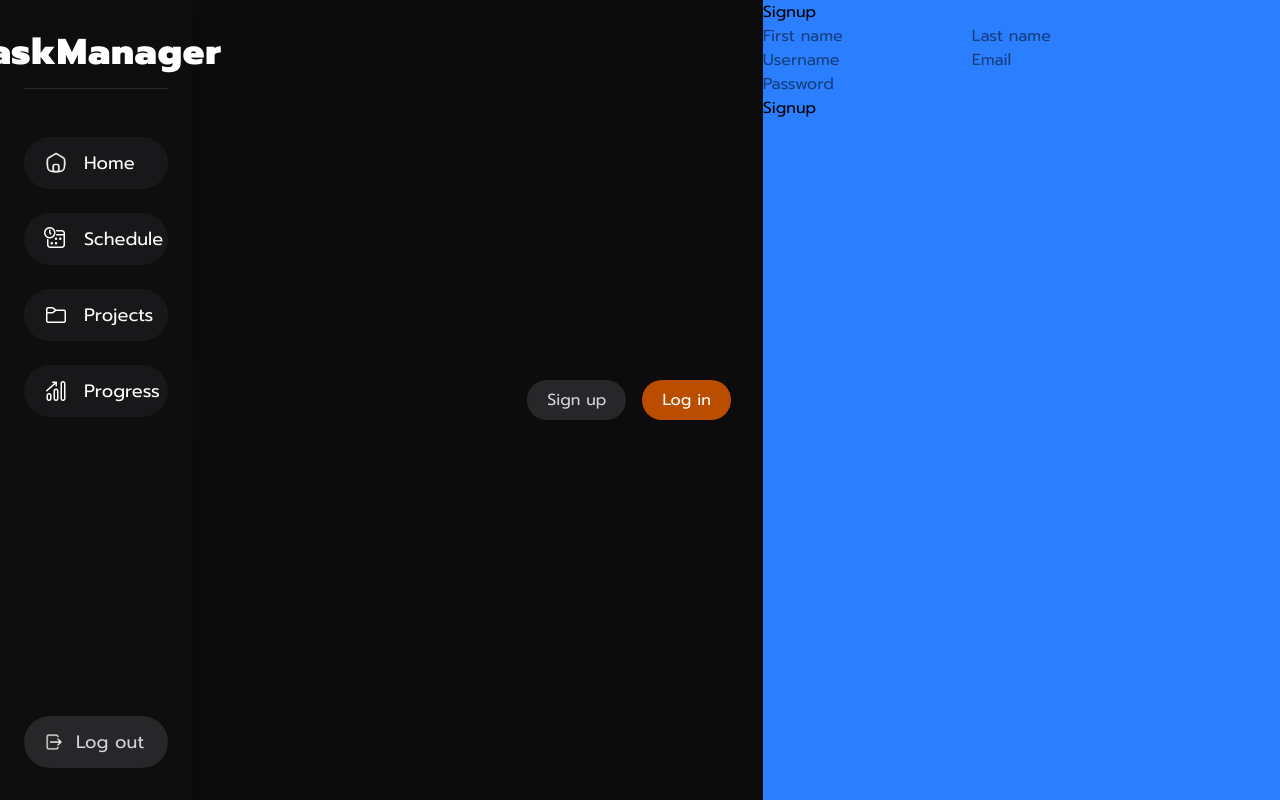
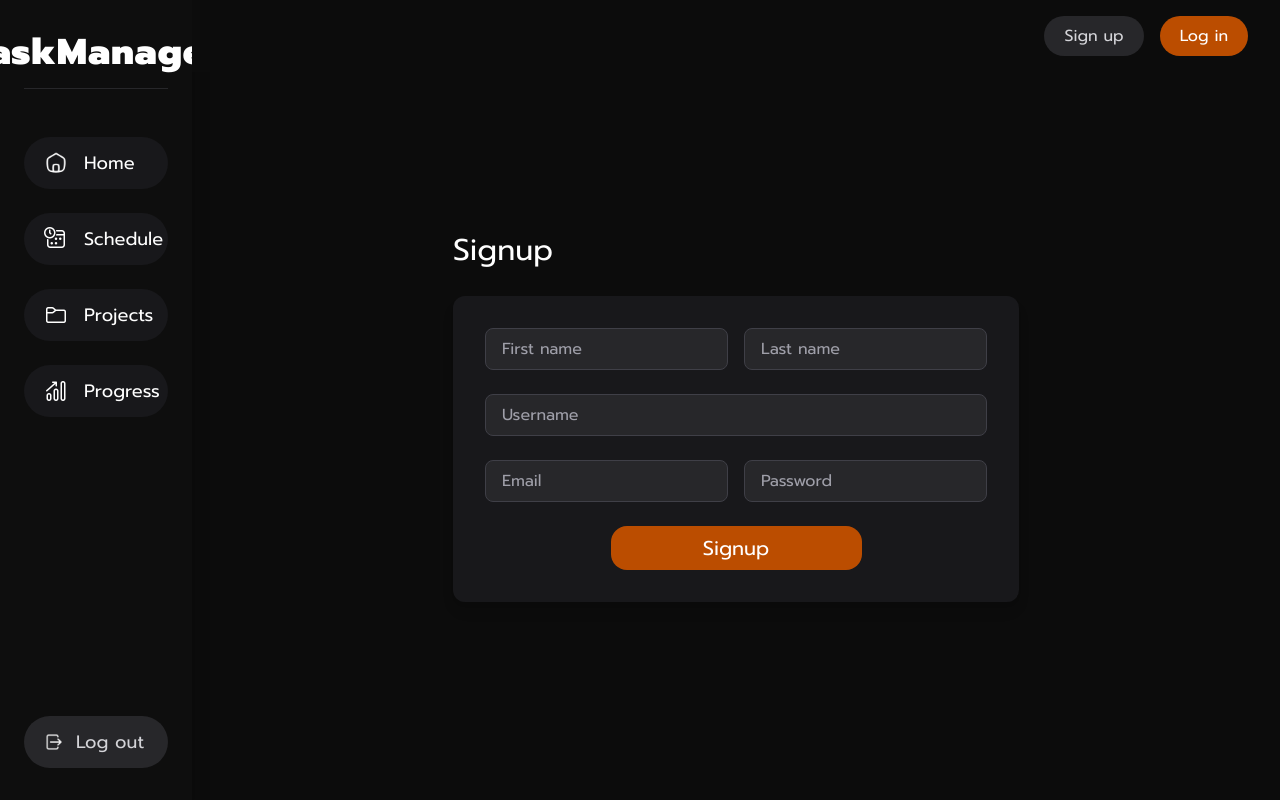
Before and after one commit to markomoev/Revealr, a React (Vite) app: page /signup in a window 1280 px wide. Built offline with nearby package versions, Linux system fonts and the light colour scheme.

Commit message:
added design to the signup page form

```diff
--- a/src/components/auth/signup/SignupContainer.tsx
+++ b/src/components/auth/signup/SignupContainer.tsx
@@ -2,10 +2,11 @@ import SignupForm from "./SignupForm"
 
 export default function SignupContainer(){
 return(
-    <div className='h-screen bg-blue-500'>
-        <p>Signup</p>
+    <div className='h-full text-white flex flex-col gap-7'>
+        <p className = 'text-3xl'>
+            Signup
+        </p>
         <SignupForm/>
-        <button>Signup</button>
     </div>
 )
 }
--- a/src/components/auth/signup/SignupForm.tsx
+++ b/src/components/auth/signup/SignupForm.tsx
@@ -1,13 +1,45 @@
-export default function SignupForm(){
-return(
-    <div>
-        <form action="">
-            <input type="text" placeholder = 'First name'/>
-            <input type="text" placeholder = 'Last name'/>
-            <input type="text" placeholder = 'Username'/>
-            <input type="text" placeholder = 'Email'/>
-            <input type="text" placeholder = 'Password'/>
-        </form>
-    </div>
-)
+export default function SignupForm() {
+    return (
+        <div className = 'flex flex-col gap-6 items-center justify-center bg-zinc-900 rounded-xl p-8 shadow-lg'>
+            <form
+                className="flex flex-col gap-6"
+                action=""
+            >
+                {/* Inputs */}
+                <div className="flex gap-4">
+                    <input
+                        type="text"
+                        placeholder="First name"
+                          className="w-full px-4 py-2 bg-zinc-800 text-white border border-zinc-700 rounded-lg focus:outline-none focus:ring-2 focus:ring-amber-700 placeholder:text-zinc-400 transition"
+                    />
+                    <input
+                        type="text"
+                        placeholder="Last name"
+                          className="w-full px-4 py-2 bg-zinc-800 text-white border border-zinc-700 rounded-lg focus:outline-none focus:ring-2 focus:ring-amber-700 placeholder:text-zinc-400 transition"
+                    />
+                </div>
+                        <input
+                            type="text"
+                            placeholder="Username"
+                            className="w-full px-4 py-2 bg-zinc-800 text-white border border-zinc-700 rounded-lg focus:outline-none focus:ring-2 focus:ring-amber-700 placeholder:text-zinc-400 transition"
+                        />
+                <div className="flex gap-4">
+                    <input
+                        type="text"
+                        placeholder="Email"
+                          className="w-full px-4 py-2 bg-zinc-800 text-white border border-zinc-700 rounded-lg focus:outline-none focus:ring-2 focus:ring-amber-700 placeholder:text-zinc-400 transition"
+                    />
+                    <input
+                        type="text"
+                        placeholder="Password"
+                          className="w-full px-4 py-2 bg-zinc-800 text-white border border-zinc-700 rounded-lg focus:outline-none focus:ring-2 focus:ring-amber-700 placeholder:text-zinc-400 transition"
+                    />
+                </div>
+            </form>
+
+            <button className = 'pt-2 pb-2 bg-amber-700 text-xl rounded-2xl cursor-pointer w-1/2'>
+                Signup
+            </button>
+        </div>
+    );
 }
--- a/src/components/auth/signup/signup.module.css
+++ /dev/null
@@ -1 +0,0 @@
-/* Delete this file, not needed with Tailwind */
--- a/src/pages/auth/Signup.tsx
+++ b/src/pages/auth/Signup.tsx
@@ -5,12 +5,13 @@ import Topbar from "../../components/global/topbar/Topbar"
 
 export default function SignupPage(){
 return(
-    <div className = 'w-full flex flex-row'>
-        <Sidebar/>
-
-        <div className="flex items-center justify-center">
+    <div className = 'flex flex-row'>
+            <Sidebar/>
+        <div className="flex flex-col items-center h-screen w-14/15">
             <Topbar/>
-            <SignupContainer/>
+            <div className = 'flex items-center justify-center md:mt-40'>
+                <SignupContainer/>
+            </div>
         </div>
     </div>
 )
```
